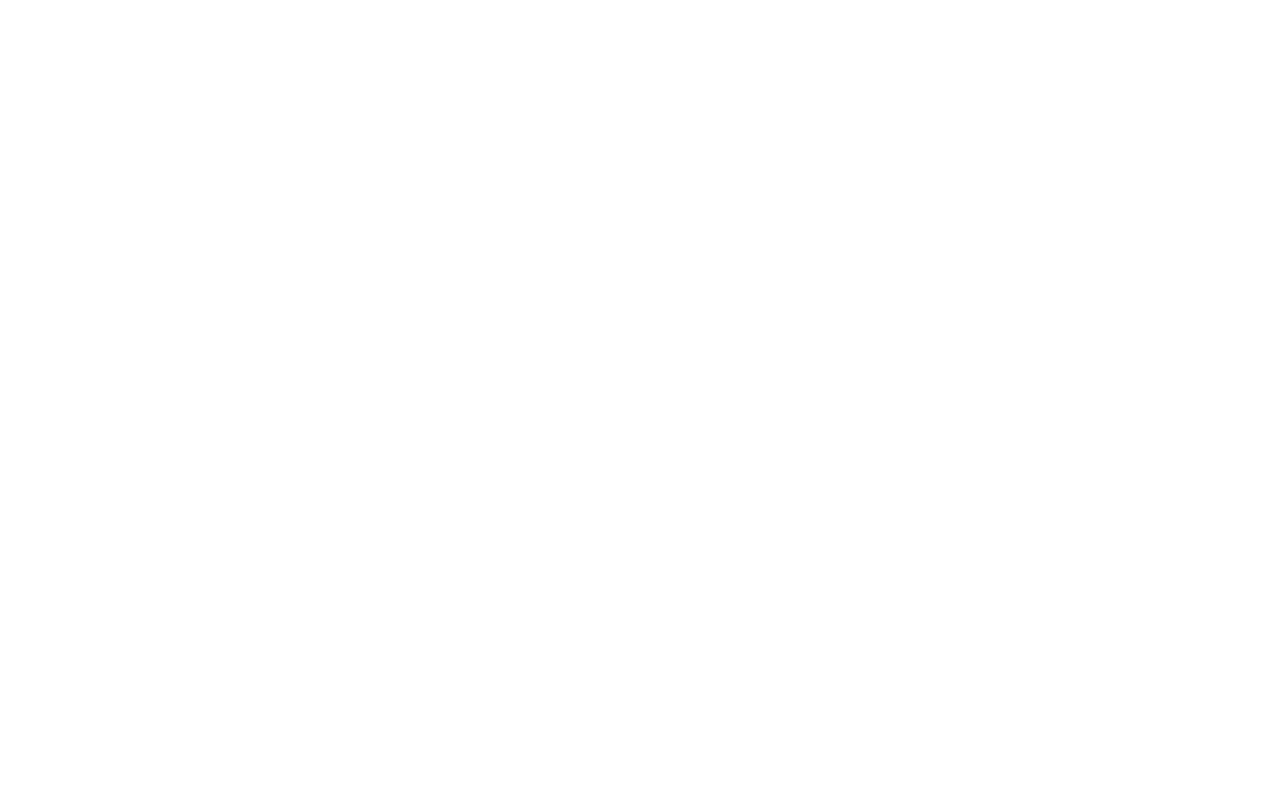
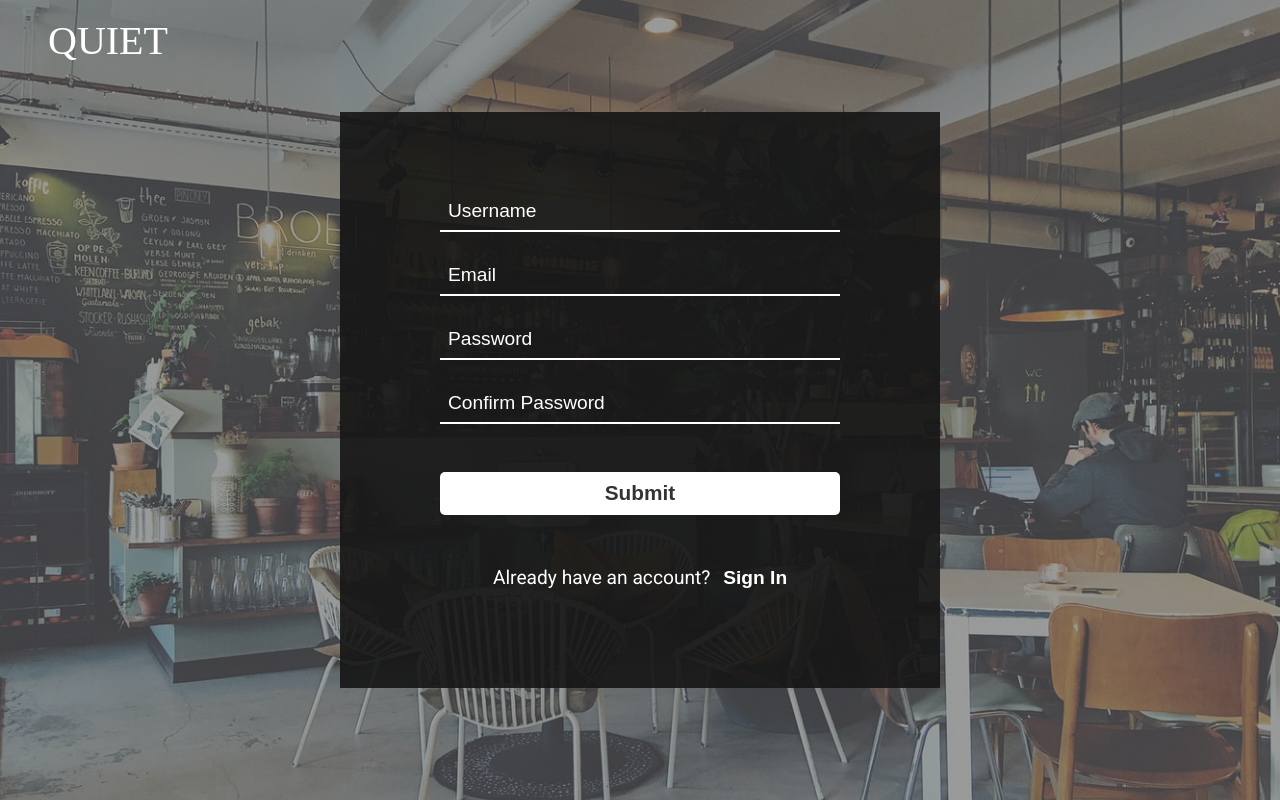
Before and after one commit to jayhan1109/Quiet, a React (Create React App) app in the folder client/: page /register in a window 1280 px wide. Built offline with nearby package versions, Linux system fonts and the light colour scheme; a web font is replaced by a local one.

Commit message:
Sign In page

```diff
--- a/client/src/App.js
+++ b/client/src/App.js
@@ -3,6 +3,7 @@ import { Route, Switch } from "react-router-dom";
 import Landing from "./components/landing/Landing";
 import Login from "./components/login/Login";
 import "./App.module.scss";
+import Register from "./components/login/Register";
 
 const App = () => {
   return (
@@ -10,6 +11,7 @@ const App = () => {
       <Switch>
         <Route exact path="/" component={Landing} />
         <Route exact path="/login" component={Login} />
+        <Route exact path="/register" component={Register} />
       </Switch>
     </Fragment>
   );
--- a/client/src/components/landing/Navbar.js
+++ b/client/src/components/landing/Navbar.js
@@ -5,39 +5,40 @@ import cn from "classnames";
 
 const Navbar = () => {
   const [notLanding, setNotLanding] = useState(false);
+  const [isLoginPage, setIsLoginPage] = useState(false);
 
-  const {
-    container,
-    container_notLanding,
-    title,
-    side,
-    search,
-    search_notLanding,
-    signin,
-  } = styles;
+  const { container, title, side, search, search_notLanding, signin } = styles;
 
   const path = useLocation().pathname;
 
   useEffect(() => {
-    if (path === "/login") {
-      setNotLanding(true);
-    }
+    path === "/" ? setNotLanding(false) : setNotLanding(true);
+
+    path === "/login" || path === "/register"
+      ? setIsLoginPage(true)
+      : setIsLoginPage(false);
   }, [path]);
 
   return (
-    <div className={cn(container, { [container_notLanding]: notLanding })}>
-      <div className={title}>QUIET</div>
+    <div className={cn(container)}>
+      <div className={title}>
+        <Link to="/">QUIET</Link>
+      </div>
       <div className={side}>
         <form>
+          {!isLoginPage && (
             <input
               type="text"
               className={cn(search, { [search_notLanding]: notLanding })}
               placeholder="Quiet places..."
             />
+          )}
         </form>
-        <Link to="/login" className={signin}>
+        {!isLoginPage && (
+          <Link to="/register" className={signin}>
             Sign In
           </Link>
+        )}
       </div>
     </div>
   );
--- a/client/src/components/landing/Navbar.module.scss
+++ b/client/src/components/landing/Navbar.module.scss
@@ -8,17 +8,16 @@
   align-items: center;
 }
 
-.container_notLanding {
-  background-color: rgba(118, 94, 82, 0.87);
-}
-
 .title {
   height: 100%;
   margin-right: auto;
   display: flex;
   align-items: center;
   margin-left: 3rem;
-  @include desktop-logo;
+
+  a {
+    @include desktop-logo;
+  }
 }
 
 .side {
--- /dev/null
+++ b/client/src/components/login/Auth.module.scss
@@ -0,0 +1,71 @@
+@import "../../global.scss";
+
+.auth {
+  width: 100%;
+  height: 100vh;
+  background: linear-gradient(rgba(90, 90, 90, 0.5), rgba(90, 90, 90, 0.5)),
+    url("../../assets/img/login_bg.png") no-repeat center center/cover;
+}
+
+.container {
+  width: 100%;
+  height: 100%;
+  display: flex;
+  flex-direction: column;
+  justify-content: center;
+  align-items: center;
+  color: $white-color;
+}
+
+.formContainer {
+  background-color: rgba(22, 22, 22, 0.9);
+  width: 600px;
+  padding: 5rem 0rem;
+
+  .inputs {
+    display: flex;
+    flex-direction: column;
+    justify-content: center;
+    align-items: center;
+
+    .input {
+      max-width: 400px;
+      width: 400px;
+      outline: none;
+      text-decoration: none;
+      font-size: 1.2rem;
+      border: none;
+      padding: 0.5rem 0.5rem 0.5rem 0.5rem;
+      background-color: inherit;
+      color: $white-color;
+      margin-bottom: 1.5rem;
+      border-bottom: 2px solid white;
+
+      &::placeholder {
+        color: $white-color;
+      }
+    }
+
+    .submit {
+      width: 400px;
+      margin-top: 1.5rem;
+      margin-bottom: 2rem;
+      @include whiteBtn();
+    }
+  }
+
+  .bottom {
+    text-align: center;
+    font-size: 1.2rem;
+    font-family: "Roboto";
+
+    a {
+      outline: none;
+      text-decoration: none;
+      cursor: pointer;
+      color: $white-color;
+      font-weight: bold;
+      margin-left: 0.5rem;
+    }
+  }
+}
--- a/client/src/components/login/Login.js
+++ b/client/src/components/login/Login.js
@@ -1,11 +1,25 @@
-import React, { Fragment } from "react";
+import React from "react";
 import Navbar from "../landing/Navbar";
+import styles from "./Auth.module.scss";
+import { Link } from "react-router-dom";
 
 const Login = () => {
+  const { auth } = styles;
   return (
-    <Fragment>
+    <div className={auth}>
       <Navbar />
-    </Fragment>
+      <div className="formContainer">
+        <div className="inputs">
+          <input type="text" />
+          <input type="email" />
+          <input type="password" />
+          <input type="submit" />
+        </div>
+        <p>
+          Already have an account? Sign In <Link to="/login">here</Link>
+        </p>
+      </div>
+    </div>
   );
 };
 
--- /dev/null
+++ b/client/src/components/login/Register.js
@@ -0,0 +1,41 @@
+import React from "react";
+import Navbar from "../landing/Navbar";
+import styles from "./Auth.module.scss";
+import { Link } from "react-router-dom";
+
+const Register = () => {
+  const {
+    auth,
+    formContainer,
+    container,
+    inputs,
+    bottom,
+    input,
+    submit,
+  } = styles;
+  return (
+    <div className={auth}>
+      <Navbar />
+      <div className={container}>
+        <div className={formContainer}>
+          <div className={inputs}>
+            <input type="text" placeholder="Username" className={input} />
+            <input type="email" placeholder="Email" className={input} />
+            <input type="password" placeholder="Password" className={input} />
+            <input
+              type="password"
+              placeholder="Confirm Password"
+              className={input}
+            />
+            <input type="submit" className={submit} />
+          </div>
+          <p className={bottom}>
+            Already have an account? <Link to="/login">Sign In</Link>
+          </p>
+        </div>
+      </div>
+    </div>
+  );
+};
+
+export default Register;
--- a/client/src/global.scss
+++ b/client/src/global.scss
@@ -27,6 +27,9 @@ $brown-color: #765e52;
   font-family: "Knewave";
   color: $white-color;
   font-size: 2.5rem;
+  outline: none;
+  text-decoration: none;
+  cursor: pointer;
 }
 
 @mixin rate {
```
Also changed, not shown: client/src/assets/img/login_bg.png (added). Lines whose indentation alone changed are shown as unchanged.
